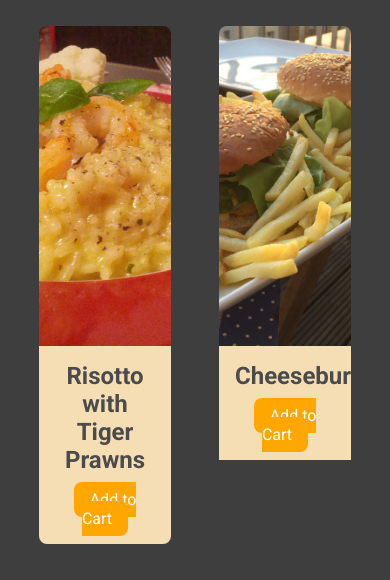
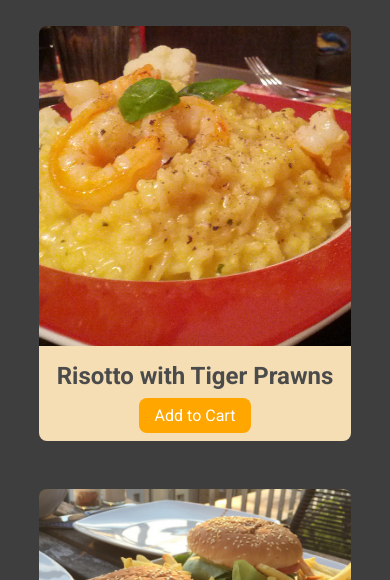
Before and after one commit to ZeroPlus93/plusfood-project, a plain HTML site: page index.html in a window 390 px wide. Shown: the part 264-844 px from the top of the page. Drawn offline with Linux system fonts and the light colour scheme.

Commit message:
added media querie for list items

```diff
--- a/styles/styles.css
+++ b/styles/styles.css
@@ -64,6 +64,7 @@ a {
     background-color: wheat;
     text-align: center;
     padding: 1em;
+    flex: 1;
 }
 .item__content--text h2 {
     color: rgb(75, 75, 75);
@@ -89,3 +90,8 @@ a {
     border-radius: 8px;
     overflow: hidden;
 }
+@media (max-width: 48rem){
+    .item__list {
+        grid-template-columns: 1fr;
+    }
+}
```
